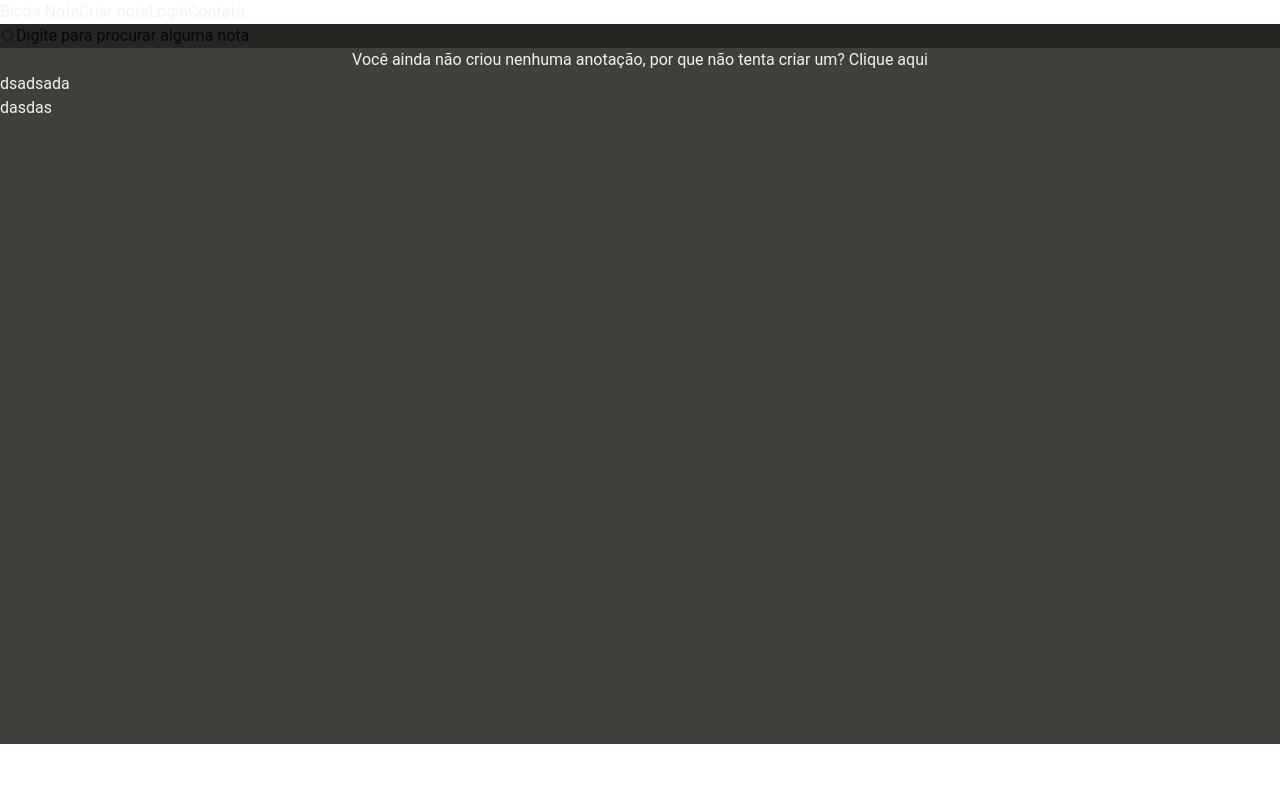
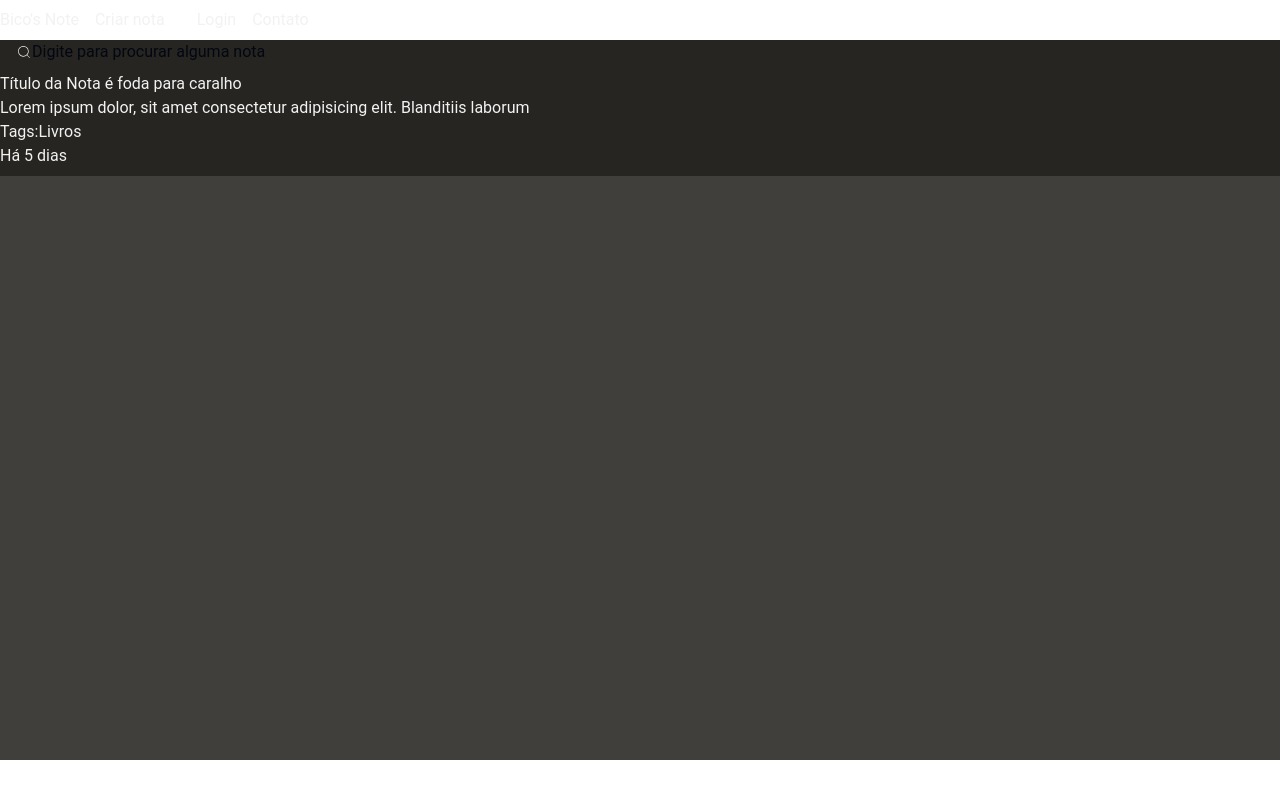
Before and after one commit to GuilhermeYm/Bico-s-Note, a Next.js app: page / in a window 1280 px wide. Built offline with nearby package versions, Linux system fonts and the light colour scheme.

Commit message:
Começei a desenvolver o template da exibição das notas

```diff
--- a/src/Components/LoginComponents.jsx
+++ b/src/Components/LoginComponents.jsx
@@ -28,7 +28,7 @@ export default function LoginComponents() {
   return (
     <DropdownMenu>
       <DropdownMenuTrigger asChild>
-        <Button className="transition-colors duration-300 ease-linear hover:border hover:border-backgroundButton hover:bg-backgroundButton py-2 px-4 rounded-md">
+        <Button className="transition-colors bg-transparent duration-300 ease-linear hover:border hover:border-backgroundButton hover:bg-backgroundButton py-2 px-4 rounded-md">
           {isLogin ? "Perfil" : "Login"}
         </Button>
       </DropdownMenuTrigger>
@@ -46,7 +46,7 @@ export default function LoginComponents() {
           </DropdownMenuItem>
           <DropdownMenuItem className="flex items-center gap-2 px-4 py-2 text-sm hover:bg-gray-100 hover:text-red-600 cursor-pointer">
             <LogOut size={16} />
-            <Button onSelect={() => alert("sair")}>Sair</Button>
+            <Button onClick={() => console.log('Sair')}>Sair</Button>
           </DropdownMenuItem>
         </DropdownMenuGroup>
       </DropdownMenuContent>
--- a/src/Components/MainComponents.jsx
+++ b/src/Components/MainComponents.jsx
@@ -4,6 +4,7 @@ import useLocal from "@/Hook/useLocal";
 import { useEffect, useState } from "react";
 import Link from "next/link";
 import { CiSearch } from "react-icons/ci";
+import { Badge } from "@/Components/ui/badge";
 
 export default function MainComponents() {
   const [showMessage, setShowMessage] = useState(false);
@@ -12,11 +13,11 @@ export default function MainComponents() {
   useEffect(() => {
     const notes = verifyNotesAtLocalStorage();
     if (Object.keys(notes).length === 0) {
-      setShowMessage(true);
+      setShowMessage(false);
       console.log(Object.keys(notes).length);
     } else {
       console.log(Object.keys(notes).length);
-      setShowMessage(false);
+      setShowMessage(true);
     }
   }, []);
 
@@ -25,28 +26,47 @@ export default function MainComponents() {
       <main className="bg-backgroundMain flex-col gap-48 w-full h-mainHeight py-3">
         {/*Este aside será o campo de pesquisa */}
         <aside className="flex gap-2 bg-backgroundAside w-72 items-center py-3 px-4 mx-auto rounded-md">
-          <CiSearch />
+          <CiSearch className="text-colorText text-xl cursor-pointer" />
           <div className="text-colorTextAside text-sm">
             Digite para procurar alguma nota
           </div>
         </aside>
         <article className="h-articleHeight w-full text-colorText">
-          {showMessage ? (
-            <section className="mx-auto text-colorText flex items-center justify-center">
-              <p>
+          {showMessage && (
+            <section className="mx-auto text-colorText flex items-center my-64 justify-center">
+              <p className="text-3xl transition-all duration-300 ease-linear hover:text-2xl">
                 Você ainda não criou nenhuma anotação, por que não tenta criar
-                um? <Link href={"/"}>Clique aqui</Link>
+                um?{" "}
+                <Link
+                  href={"/"}
+                  className=" transition-all duration-300 ease-linear hover:text-colorLink hover:font-bold"
+                >
+                  Clique aqui
+                </Link>
+                😊
               </p>
-            </section>
-          ) : (
-            <section>
-              <p>Com notas</p>
             </section>
           )}
           {/*Template da exposição das notas */}
-          <section className="">
-            <div>dsadsada</div>
-            <div>dasdas</div>
+          <section className="bg-backgroundAside w-noteExpo rounded-md px-3 py-2 mx-auto my-3 gap-2">
+            <div className="mb-1">
+              <h2 className="font-bold text-base">Título da Nota é foda para caralho</h2>
+            </div>
+            <div className="mb-2">
+              <p className="text-sm">
+                Lorem ipsum dolor, sit amet consectetur adipisicing elit.
+                Blanditiis laborum
+              </p>
+            </div>
+            <div className="flex gap-1 items-center">
+              <span className="text-xs text-center flex items-center font-bold">
+                Tags:
+              </span>
+              <Badge>Livros</Badge>
+            </div>
+            <div>
+              <span className="text-fontMini italic">Há 5 dias</span>
+            </div>
           </section>
         </article>
       </main>
--- a/src/Components/ui/badge.jsx
+++ b/src/Components/ui/badge.jsx
@@ -9,7 +9,7 @@ const badgeVariants = cva(
     variants: {
       variant: {
         default:
-          "border-transparent bg-primary text-primary-foreground hover:bg-primary/80",
+          "border-transparent bg-primary text-primary-foreground hover:bg-primary/80 text-xs",
         secondary:
           "border-transparent bg-secondary text-secondary-foreground hover:bg-secondary/80",
         destructive:
--- a/src/app/Pages/login/page.jsx
+++ b/src/app/Pages/login/page.jsx
@@ -4,9 +4,9 @@ export default function Page() {
   return (
     <>
       <HeaderComponents />
-      <main className="bg-backgroundMain h-mainHeight text-colorText flex flex-col gap-24 justify-center items-center">
+      <main className="bg-backgroundMain h-mainHeight text-colorText flex flex-col gap-5 justify-center items-center">
         <span>Olá, seja bem-vindo ao <b>Bico's Note</b>. Tomare que você tenha uma boa experiência.</span>
-        <form className="bg-backgroundAside w-96 rounded-lg">
+        <form className="bg-backgroundAside w-96 rounded-lg px-4 py-2">
           <span>Formulário</span>
         </form>
       </main>
--- a/tailwind.config.js
+++ b/tailwind.config.js
@@ -62,13 +62,17 @@ module.exports = {
   			articleHeight: 'calc(100vh - 137)',
   		},
 		width: {
-			formWidth: '500px'
+			formWidth: '500px',
+			noteExpo: '400px'
 		},
   		borderRadius: {
   			lg: 'var(--radius)',
   			md: 'calc(var(--radius) - 2px)',
   			sm: 'calc(var(--radius) - 4px)'
-  		}
+  		},
+		fontSize: {
+			fontMini: '10px'
+		}
   	}
   },
   plugins: [require("tailwindcss-animate")],
```
Also changed, not shown: src/app/Pages/contact/page.jsx (added), src/app/Pages/register/page.jsx (added).
